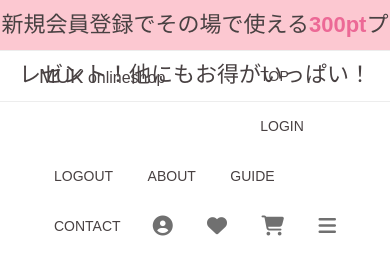
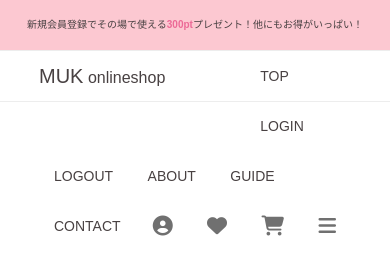
Before and after one commit to s0720/practice1, a plain HTML site: page index.html in a window 390 px wide. Drawn offline with Linux system fonts and the light colour scheme.

Commit message:
Update responsive.css

```diff
--- a/responsive.css
+++ b/responsive.css
@@ -3,7 +3,7 @@
         height:50px;
         line-height:50px;
         width:100%;
-        font-size:22px;
+        font-size:10px;
     }
 
 }
```
